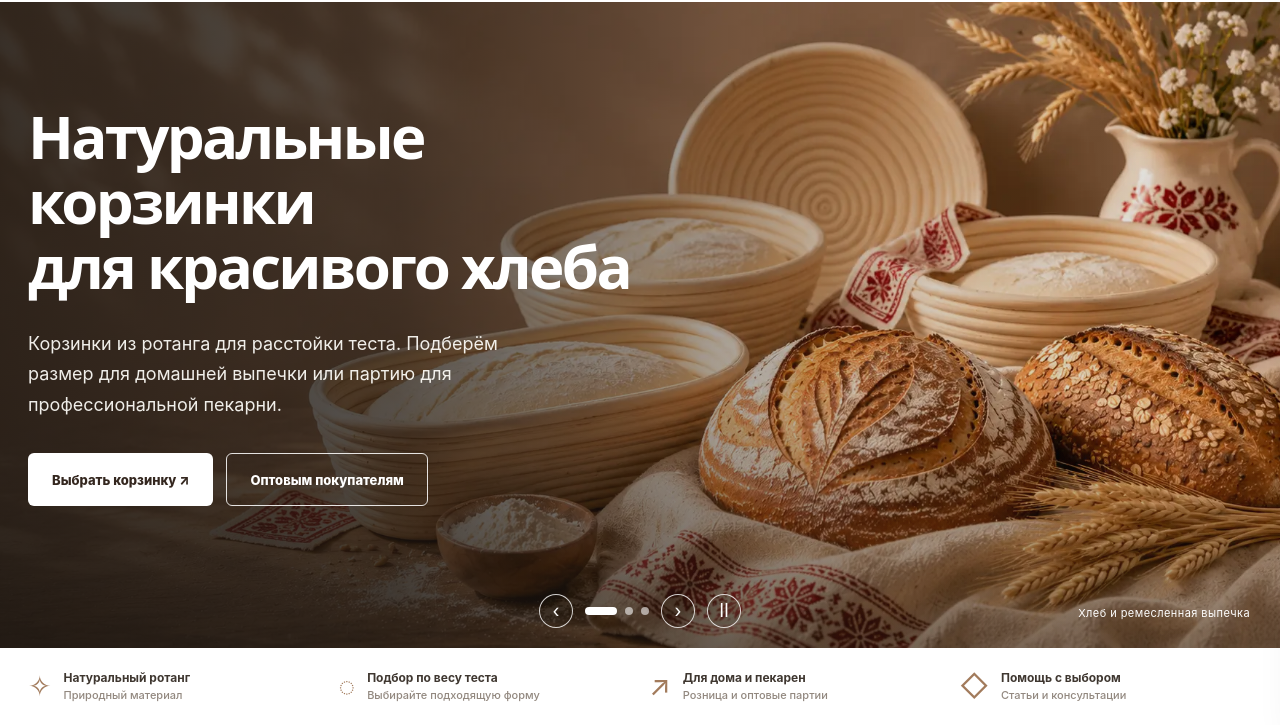
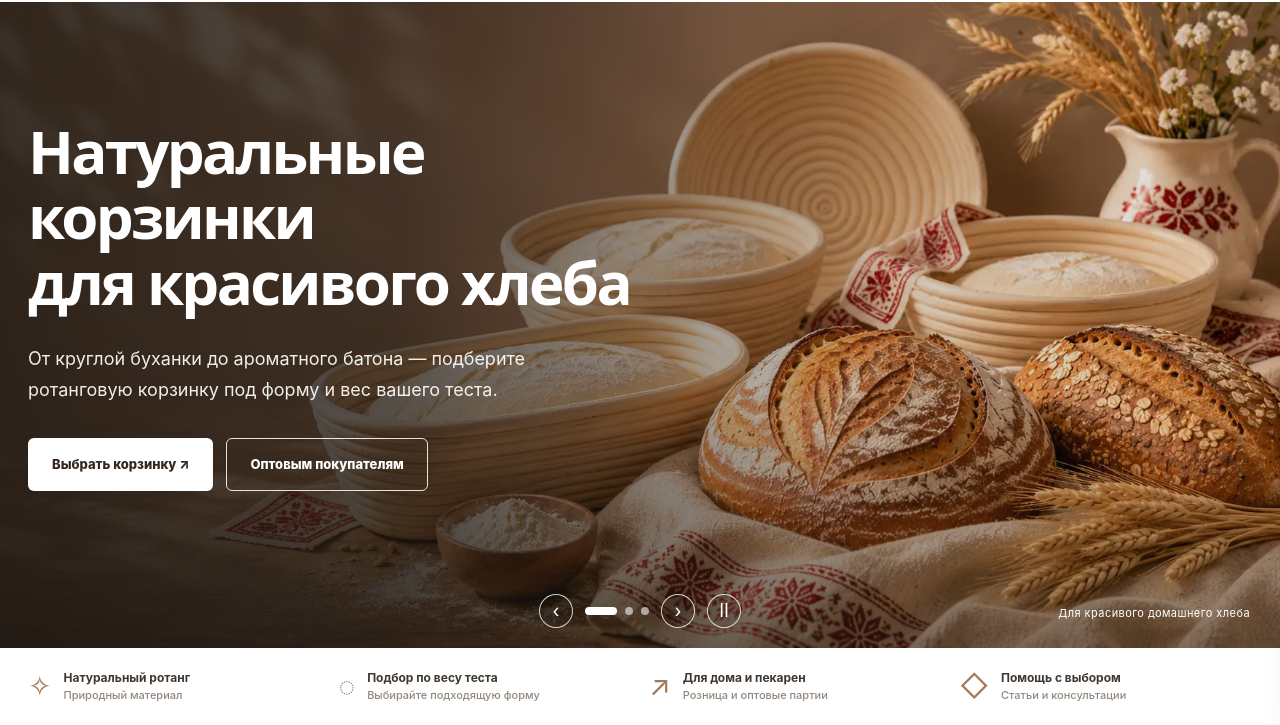
Before and after one commit to web86/new_hlebforma, a plain HTML site: page prototype/v3/index.html in a window 1280 px wide. Shown: the part 75-800 px from the top of the page. Drawn offline with Linux system fonts and the light colour scheme.

Commit message:
prototype: keep hero headline fixed and fade slide-specific descriptions

```diff
--- a/prototype/v3/index.html
+++ b/prototype/v3/index.html
@@ -170,6 +170,12 @@ body{background:white}
 }
 @media(max-width:380px){.header-v3 .brand-name small{font-size:15px}.handwritten{font-size:36px}}
 
+
+/* Stable hero heading and slide-specific copy */
+.wide-copy #wide-description{min-height:3.4em;transition:opacity .22s ease}
+.wide-copy #wide-description.changing{opacity:0}
+@media(max-width:640px){.wide-copy #wide-description{min-height:5.1em}}
+@media(prefers-reduced-motion:reduce){.wide-copy #wide-description{transition:none}}
 </style>
 </head>
 <body>
@@ -222,7 +228,7 @@ body{background:white}
   <div class="wide-scene" role="img" aria-label="Корзинки с тестом в пекарне" style="background-image:url('assets/hero-bakery.webp')"></div>
   <div class="container wide-hero-inner"><div class="wide-copy">
     <h1>Натуральные корзинки<br>для красивого хлеба</h1>
-    <p>Корзинки из ротанга для расстойки теста. Подберём размер для домашней выпечки или партию для профессиональной пекарни.</p>
+    <p id="wide-description">От круглой буханки до ароматного батона — подберите ротанговую корзинку под форму и вес вашего теста.</p>
     <div class="wide-links"><a class="button button-light" href="#catalog">Выбрать корзинку ↗</a><a class="button wide-outline" href="#wholesale">Оптовым покупателям</a></div>
   </div></div>
   <div class="wide-slide-tools" aria-label="Управление слайдшоу">
@@ -231,7 +237,7 @@ body{background:white}
     <button id="wide-next" type="button" aria-label="Следующий слайд">›</button>
     <button id="wide-pause" type="button" aria-label="Остановить автопереключение" aria-pressed="false">Ⅱ</button>
   </div>
-  <div class="wide-scene-caption">Хлеб и ремесленная выпечка</div>
+  <div class="wide-scene-caption">Для красивого домашнего хлеба</div>
 </section>
 <div class="container clear-benefits" aria-label="Преимущества магазина">
   <div><b>✧</b><span>Натуральный ротанг<small>Природный материал</small></span></div>
@@ -361,7 +367,17 @@ const host=document.querySelector('.wide-hero');
 if(!host)return;
 const scenes=[...host.querySelectorAll('.wide-scene')],dots=[...host.querySelectorAll('[data-wide-dot]')];
 let active=0,paused=window.matchMedia('(prefers-reduced-motion: reduce)').matches,timer=null;
-function show(i){active=(i+scenes.length)%scenes.length;scenes.forEach((el,j)=>el.classList.toggle('current',j===active));dots.forEach((el,j)=>{el.classList.toggle('current',j===active);el.setAttribute('aria-current',String(j===active));});}
+const descriptions=["От круглой буханки до ароматного батона — подберите ротанговую корзинку под форму и вес вашего теста.","Природная красота ротанга, выразительная фактура плетения и традиции ремесленного хлебопечения.","Для домашней выпечки и профессиональных пекарен. Подберём нужные формы, размеры и количество корзинок."],captions=["Для красивого домашнего хлеба","Натуральный ротанг","Для профессиональных пекарен"];
+const description=host.querySelector('#wide-description'),caption=host.querySelector('.wide-scene-caption');
+const reducedMotion=window.matchMedia('(prefers-reduced-motion: reduce)');
+let textTimer=null;
+function show(i){active=(i+scenes.length)%scenes.length;scenes.forEach((el,j)=>{el.classList.toggle('current',j===active);el.setAttribute('aria-hidden',String(j!==active));});dots.forEach((el,j)=>{el.classList.toggle('current',j===active);el.setAttribute('aria-current',String(j===active));});
+clearTimeout(textTimer);
+if(caption)caption.textContent=captions[active];
+if(description.textContent===descriptions[active]||reducedMotion.matches){description.textContent=descriptions[active];description.classList.remove('changing');return;}
+description.classList.add('changing');
+textTimer=setTimeout(()=>{description.textContent=descriptions[active];description.classList.remove('changing');},220);
+}
 function stop(){if(timer){clearInterval(timer);timer=null;}}
 function play(){stop();if(!paused&&!document.hidden)timer=setInterval(()=>show(active+1),7000);}
 document.querySelector('#wide-prev').addEventListener('click',()=>{show(active-1);play();});
```
